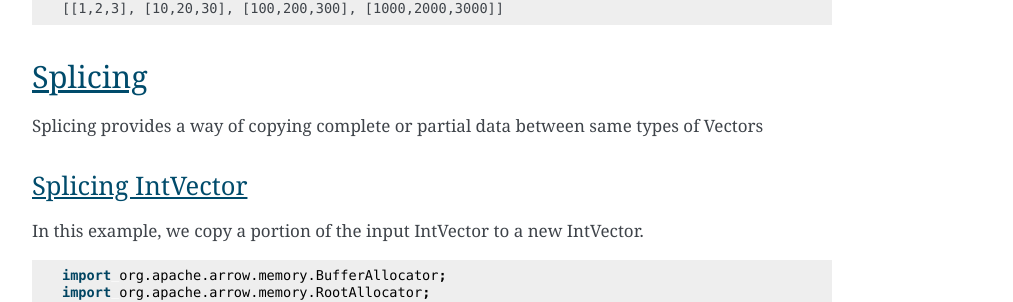
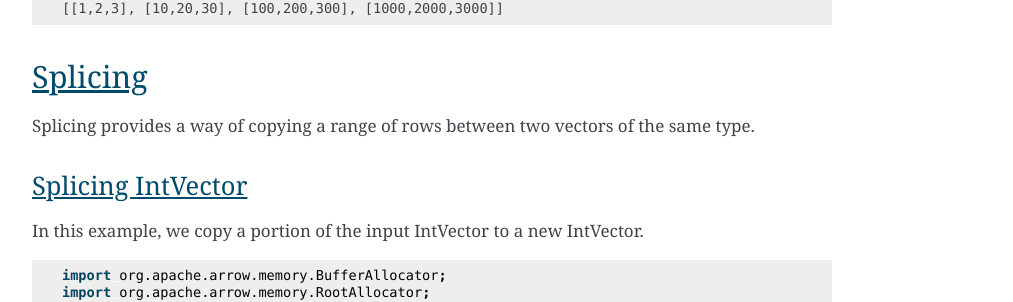
Before and after one commit to apache/arrow-cookbook, a Sphinx documentation site: the page built from java/source/create.rst, in a window 1280 px wide and 900 px high, scrolled down 2984 px. Shown: the part 156-458 px from the top of the window, without its empty margins (258-1271 px from the left). Built offline with Sphinx 7.4.7, drawn with Linux system fonts in a browser that asks for light colours.

Commit message:
Update java/source/create.rst
update per review comment

Co-authored-by: David Li <li.davidm96@gmail.com>

```diff
--- a/java/source/create.rst
+++ b/java/source/create.rst
@@ -192,7 +192,7 @@ Array of List
 Splicing
 ========
 
-Splicing provides a way of copying complete or partial data between same types of Vectors
+Splicing provides a way of copying a range of rows between two vectors of the same type.
 
 Splicing IntVector
 ------------------
```
